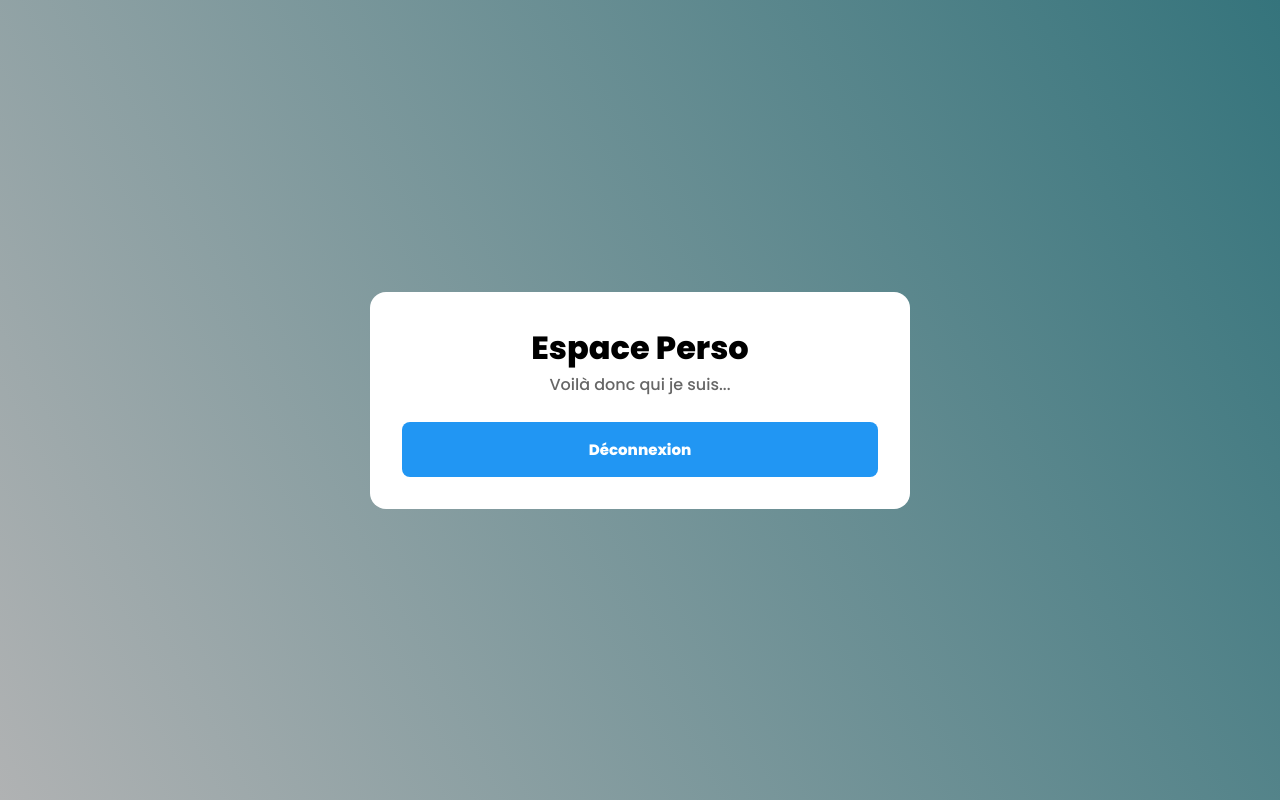
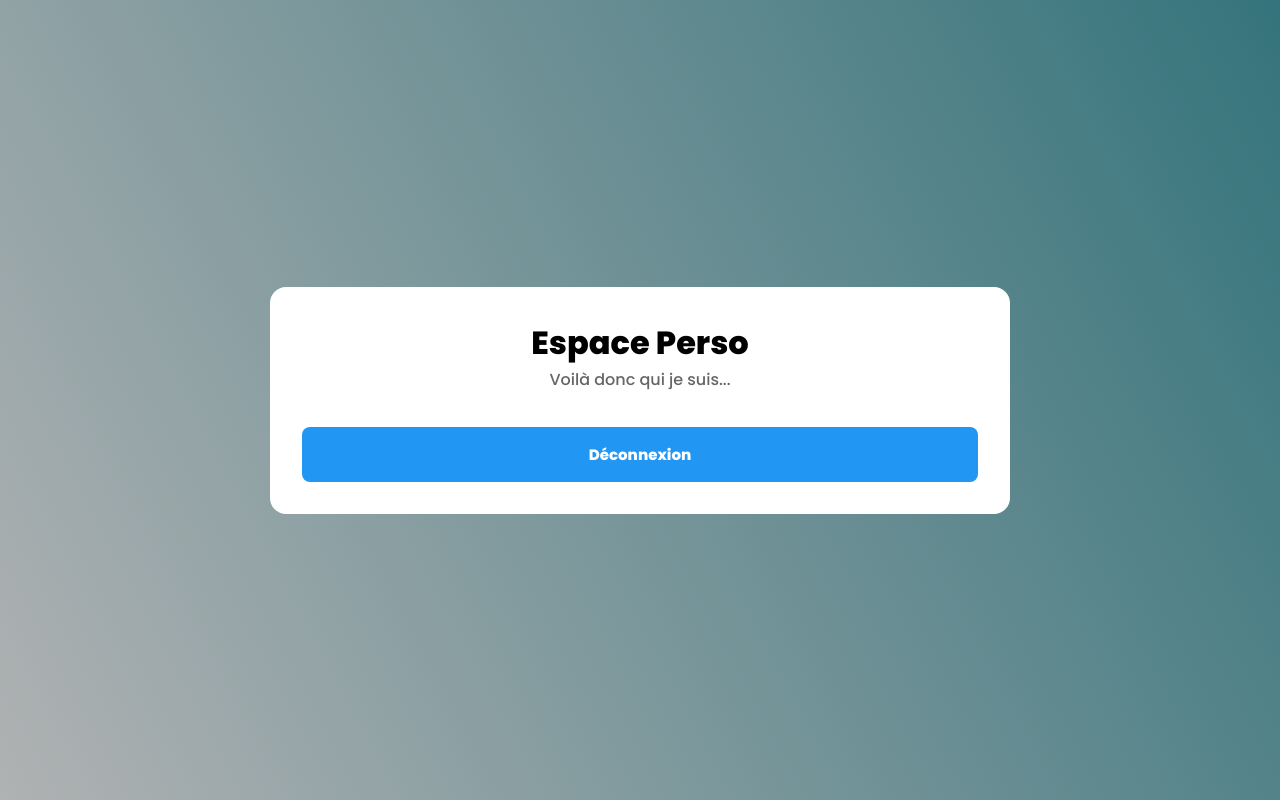
Before and after one commit to Sandra-I/T-Maj-Voltron-Epitech, a Vue app: page /profile in a window 1280 px wide. Built offline with nearby package versions, Linux system fonts and the light colour scheme; sample sign-in values are in the browser's storage.

Commit message:
[UP] Un peu de style

```diff
--- a/src/App.vue
+++ b/src/App.vue
@@ -35,13 +35,13 @@ export default {
   }
 
   img {
-    max-width: 100%;
+    width: 350px;
     border-radius: 8px;
   }
 
   .card {
     max-width: 100%;
-    width: 540px;
+    width: 740px;
     background:white;
     border-radius: 16px;
     padding:32px;
@@ -56,6 +56,7 @@ export default {
     text-align: center;
     color:#666;
     font-weight: 500;
+    padding-bottom: 10px;
   }
 
   .button {
```
Also changed, not shown: src/views/Ia.vue (+3 -1 lines).
